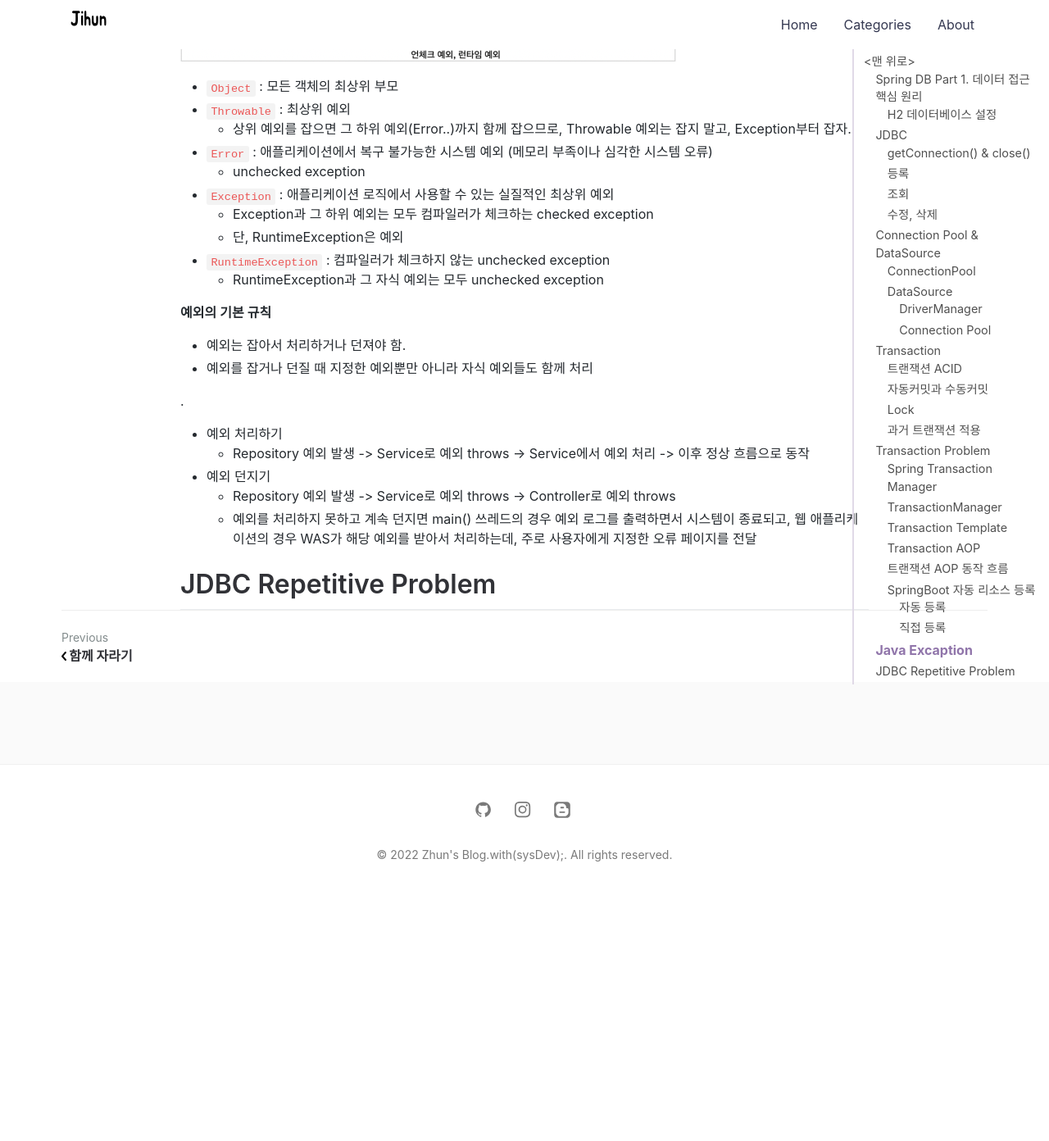
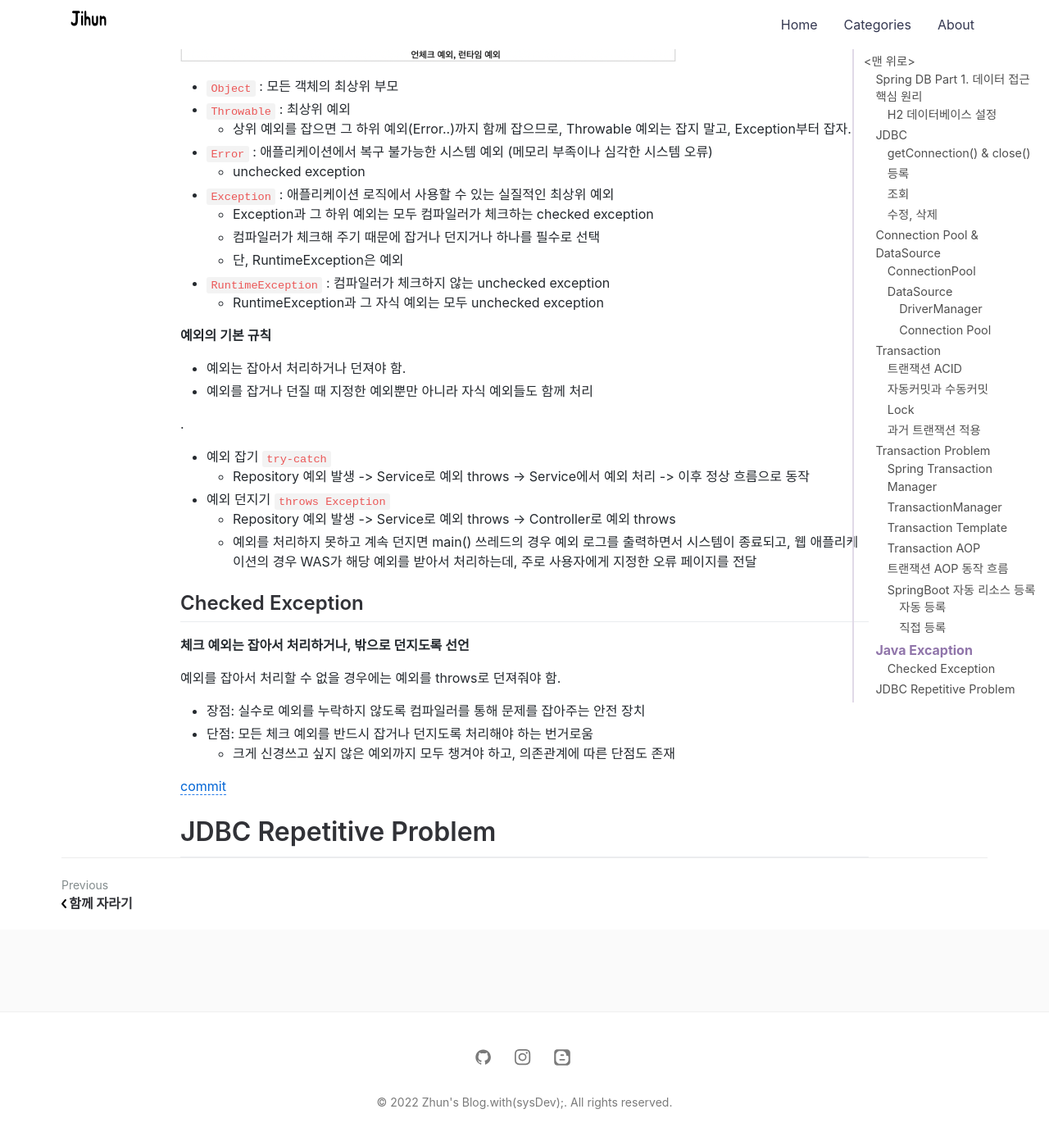
Before and after one commit to jihunparkme/jihunparkme.github.io, a Jekyll site: the page built from _posts/2022-08-08-Spring-DB-Part1.md, in a window 1280 px wide and 1400 px high, scrolled down 16323 px. Shown: the top 1392 px of the window at 82% size. Built offline with Jekyll 4.4.1, drawn with Linux system fonts in a browser that asks for light colours; nearby versions of some CDN libraries; comment, search, counter and statistics services are not loaded; before the commit the page ends 17421 px from its top, so only the background shows below that; some of the changed text lies outside the part shown.

Commit message:
[Java Excaption] 체크 예외 기본 이해

```diff
--- a/_posts/2022-08-08-Spring-DB-Part1.md
+++ b/_posts/2022-08-08-Spring-DB-Part1.md
@@ -676,6 +676,7 @@ static class TestConfig {
   - unchecked exception
 - `Exception` : 애플리케이션 로직에서 사용할 수 있는 실질적인 최상위 예외
   - Exception과 그 하위 예외는 모두 컴파일러가 체크하는 checked exception
+  - 컴파일러가 체크해 주기 때문에 잡거나 던지거나 하나를 필수로 선택
   - 단, RuntimeException은 예외
 - `RuntimeException` : 컴파일러가 체크하지 않는 unchecked exception
   - RuntimeException과 그 자식 예외는 모두 unchecked exception
@@ -687,10 +688,22 @@ static class TestConfig {
 
 .
 
-- 예외 처리하기
+- 예외 잡기 `try-catch`
   - Repository 예외 발생 -> Service로 예외 throws -> Service에서 예외 처리 -> 이후 정상 흐름으로 동작
-- 예외 던지기
+- 예외 던지기 `throws Exception`
   - Repository 예외 발생 -> Service로 예외 throws -> Controller로 예외 throws
   - 예외를 처리하지 못하고 계속 던지면 main() 쓰레드의 경우 예외 로그를 출력하면서 시스템이 종료되고, 웹 애플리케이션의 경우 WAS가 해당 예외를 받아서 처리하는데, 주로 사용자에게 지정한 오류 페이지를 전달
 
+## Checked Exception
+
+**체크 예외는 잡아서 처리하거나, 밖으로 던지도록 선언**
+
+예외를 잡아서 처리할 수 없을 경우에는 예외를 throws로 던져줘야 함.
+
+- 장점: 실수로 예외를 누락하지 않도록 컴파일러를 통해 문제를 잡아주는 안전 장치
+- 단점: 모든 체크 예외를 반드시 잡거나 던지도록 처리해야 하는 번거로움
+  - 크게 신경쓰고 싶지 않은 예외까지 모두 챙겨야 하고, 의존관계에 따른 단점도 존재
+
+[commit](https://github.com/jihunparkme/Inflearn-Spring-DB/commit/e0376ce16d24366cc0cd90831eaa997f7683f948)
+
 # JDBC Repetitive Problem
```
